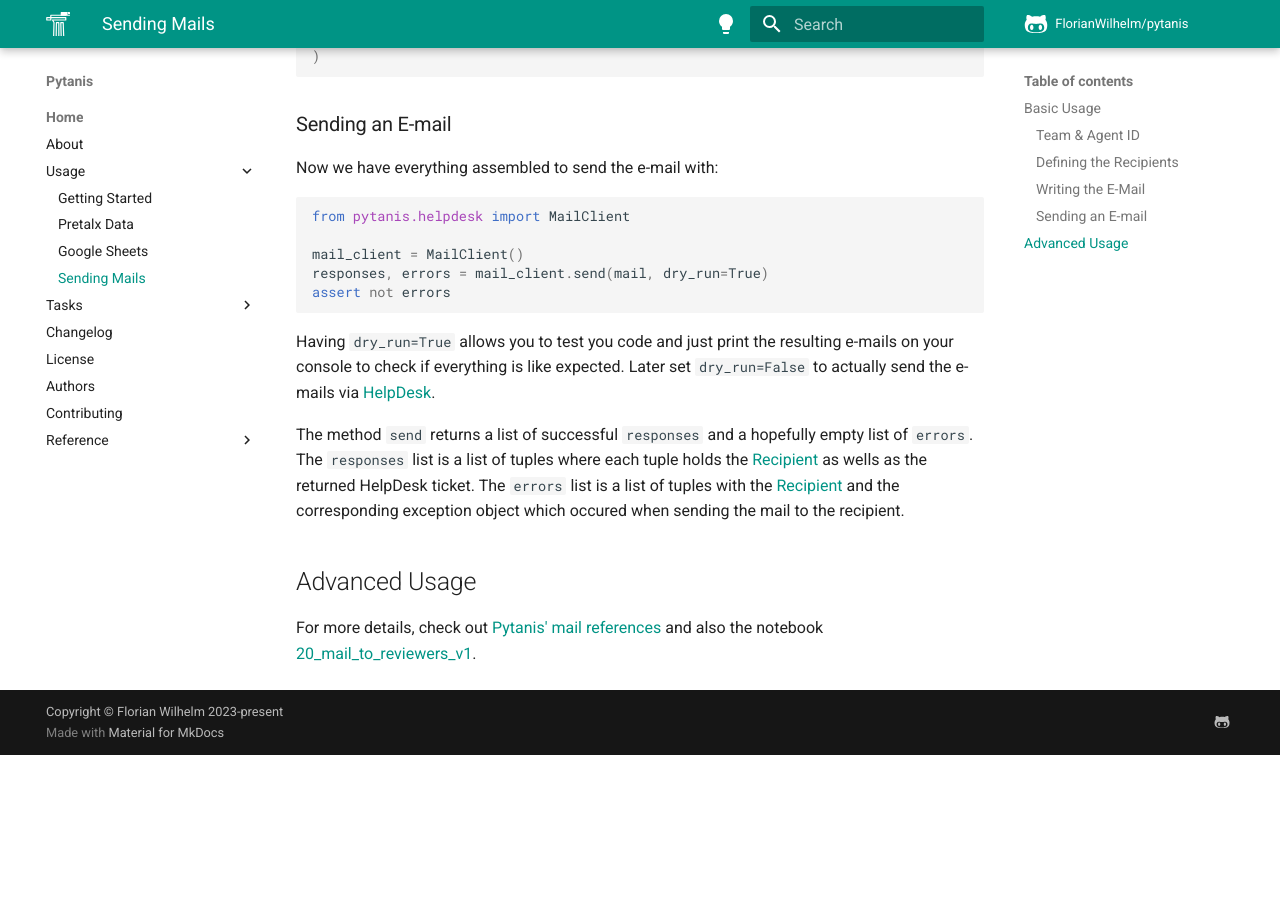
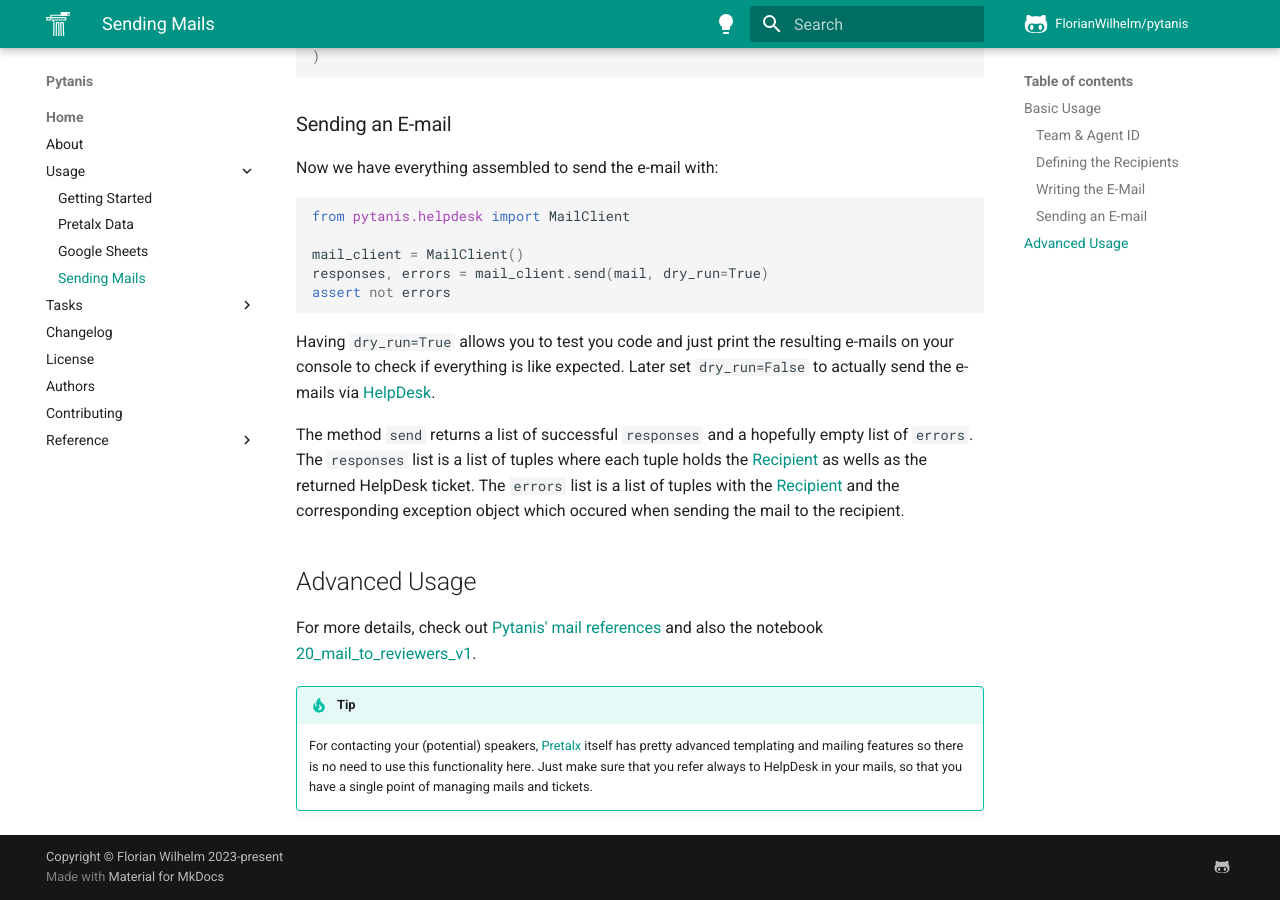
Before and after one commit to FlorianWilhelm/pytanis, an MkDocs documentation site: the page built from docs/usage/mail.md, in a window 1280 px wide and 900 px high, scrolled down 2150 px. Built offline with MkDocs 1.6.1 and Material for MkDocs 9.7.7, drawn with Linux system fonts in a browser that asks for light colours; comment, search, counter and statistics services are not loaded; the version menu is left out; before the commit the page ends 2905 px from its top, so only the background shows below that.

```diff
--- a/docs/usage/mail.md
+++ b/docs/usage/mail.md
@@ -112,6 +112,11 @@ For more details, check out [Pytanis' mail references](../../reference/pytanis/h
 and also the notebook [20_mail_to_reviewers_v1].
 
 
+!!! tip
+    For contacting your (potential) speakers, [Pretalx] itself has pretty advanced templating and mailing features so
+    there is no need to use this functionality here. Just make sure that you refer always to HelpDesk in your mails,
+    so that you have a single point of managing mails and tickets.
+
 [Recipient]: ../../reference/pytanis/helpdesk/mail/#pytanis.helpdesk.mail.Recipient
 [Mail]: ../../reference/pytanis/helpdesk/mail/#pytanis.helpdesk.mail.Mail
 [20_mail_to_reviewers_v1]: https://github.com/FlorianWilhelm/pytanis/blob/main/notebooks/pyconde-pydata-berlin-2023/20_mail_to_reviewers_v1.ipynb
```
Also changed, not shown: docs/tasks/schedule.md (+1 -1 lines), docs/tasks/selection.md (+3 -0 lines), docs/assets/images/gsheet_schedule.png (added).
